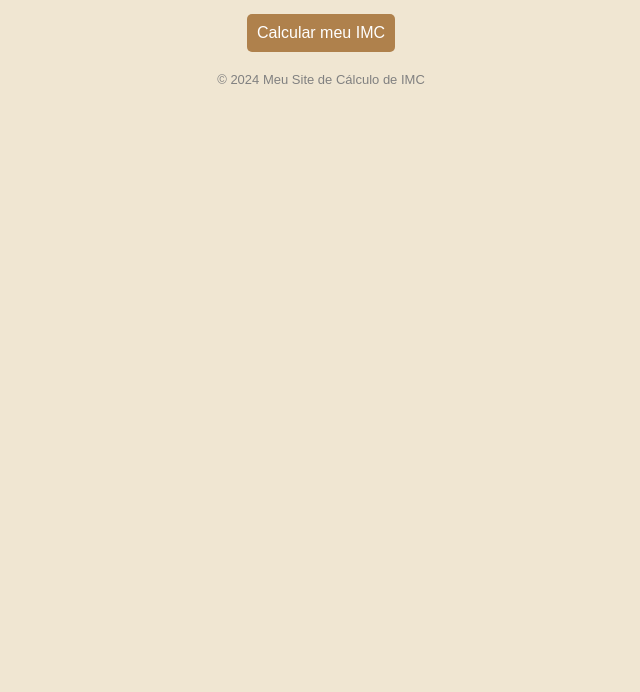
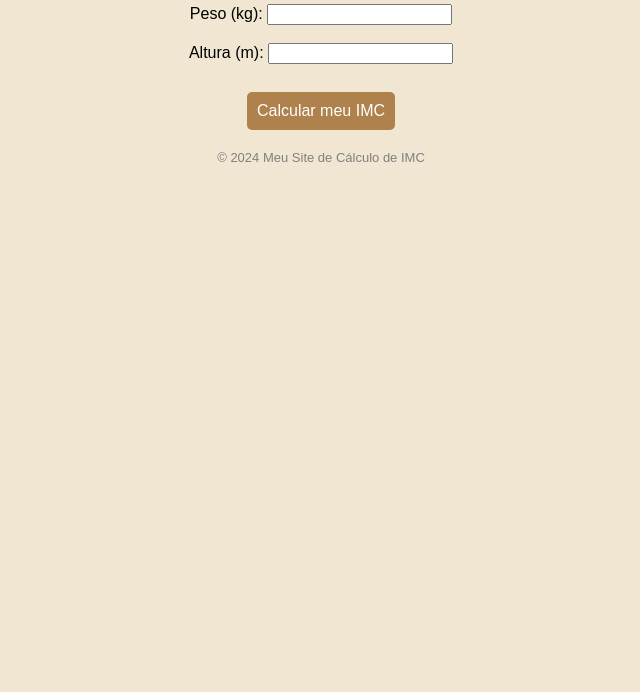
Before and after one commit to rottentanx/calculadora-imc, a plain HTML site: page index.html in a window 1280 px wide. Shown: the part 108-800 px from the top of the page, without its empty margins (319-959 px from the left). Drawn offline with Linux system fonts and the light colour scheme.

Commit message:
Add form for BMI calculation inputs
Added a form for weight and height input to calculate BMI.

```diff
--- a/index.html
+++ b/index.html
@@ -9,8 +9,14 @@
 </head>
 <body style="text-align: center;">
     <h1>Calculadora MUITO FODA de IMC</h1>
-   <button onclick="startCalculator()">Calcular meu IMC</button>
-   <button onclick="refreshPage()" style="display: none;">Tentar novamente</button>
+    <form id="imcForm">
+        <label for="weight">Peso (kg):</label>
+        <input type="number" id="weight" name="weight" required><br><br>
+        <label for="height">Altura (m):</label>
+        <input type="number" id="height" name="height" step="0.01" required><br><br>
+    </form>
+   <button type="button" onclick="startCalculator()">Calcular meu IMC</button>
+   <button type="button" onclick="refreshPage()" style="display: none;">Tentar novamente</button>
     <p id="demo"></p>
 
     <audio id="backgroundMusic" src="src\audio\ytmp3free.cc_vale-nada-vale-tudo-instrumental-youtubemp3free.org_2.mp3" loop></audio>
```
